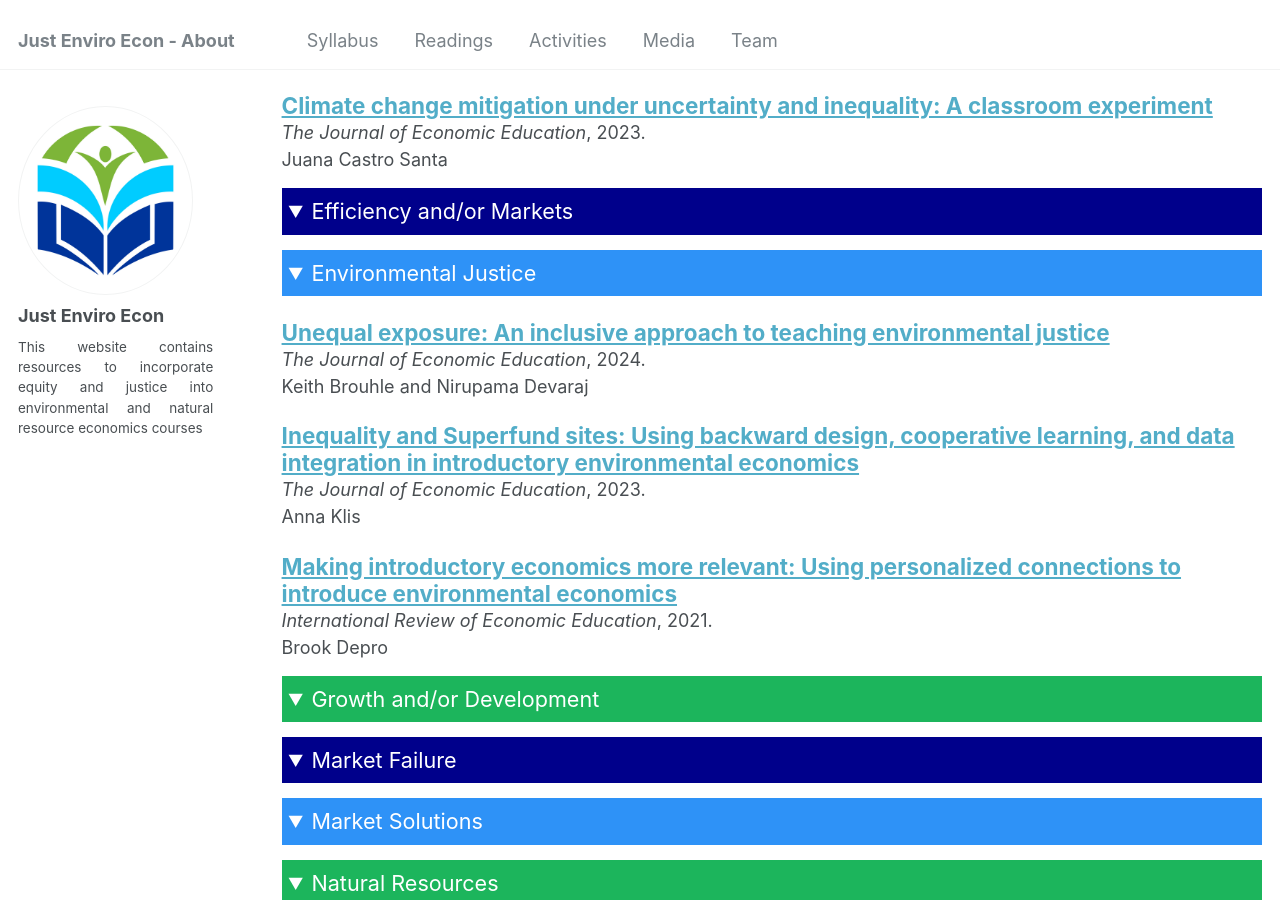
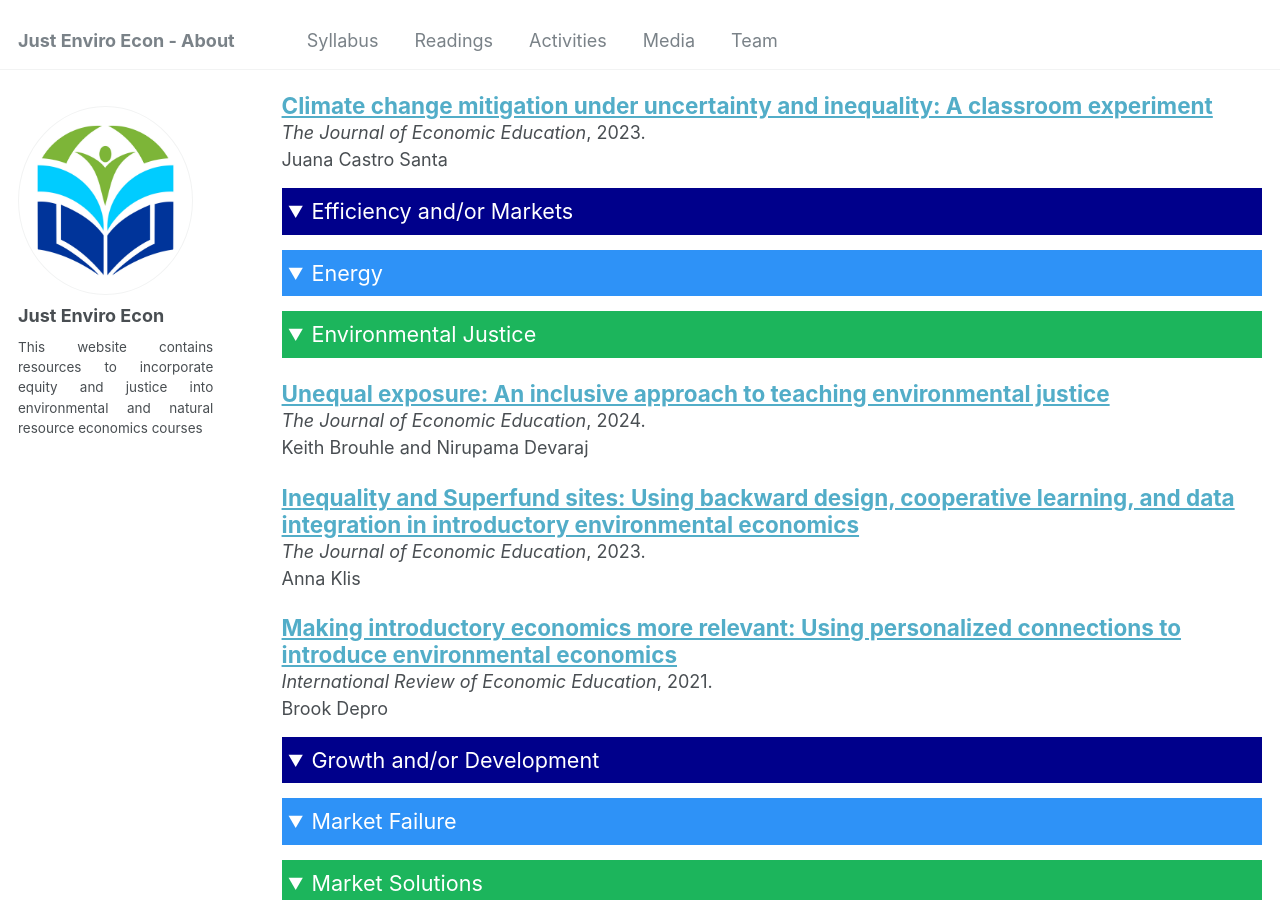
Before and after one commit to just-enviro-econ/just-enviro-econ.github.io, a Jekyll site: the page built from _pages/activities.md, in a window 1280 px wide and 900 px high, scrolled down 457 px. Built offline with Jekyll 4.4.1, drawn with Linux system fonts in a browser that asks for light colours.

Commit message:
adding energy to activities

```diff
--- a/_pages/activities.md
+++ b/_pages/activities.md
@@ -82,6 +82,19 @@ Efficiency and/or Markets
 
 <details open>
 <summary class = "id1">
+Energy
+</summary>
+
+{% for post in site.activities reversed %}
+  {% if post.category == 'energy' %}
+    {% include archive-single-activities.html %}
+  {% endif %}
+{% endfor %}
+
+</details>
+
+<details open>
+<summary class = "id2">
 Environmental Justice
 </summary>
 
@@ -95,7 +108,7 @@ Environmental Justice
 
 
 <details open>
-<summary class="id2">
+<summary>
 Growth and/or Development
 </summary>
 
@@ -110,7 +123,7 @@ Growth and/or Development
 </details>
 
 <details open>
-<summary>
+<summary class = "id1">
 Market Failure
 </summary>
 
@@ -125,7 +138,7 @@ Market Failure
 </details>
 
 <details open>
-<summary class="id1">
+<summary class="id2">
 Market Solutions
 </summary>
 
@@ -140,7 +153,7 @@ Market Solutions
 </details>
 
 <details open>
-<summary class="id2">
+<summary>
 Natural Resources
 </summary>
 
@@ -156,7 +169,7 @@ Natural Resources
 
 
 <details open>
-<summary>
+<summary class = "id1">
 Non-market Solutions
 </summary>
 
@@ -172,7 +185,7 @@ Non-market Solutions
 </details>
 
 <details open>
-<summary class="id1">
+<summary class="id2">
 Valuation
 </summary>
 
```
